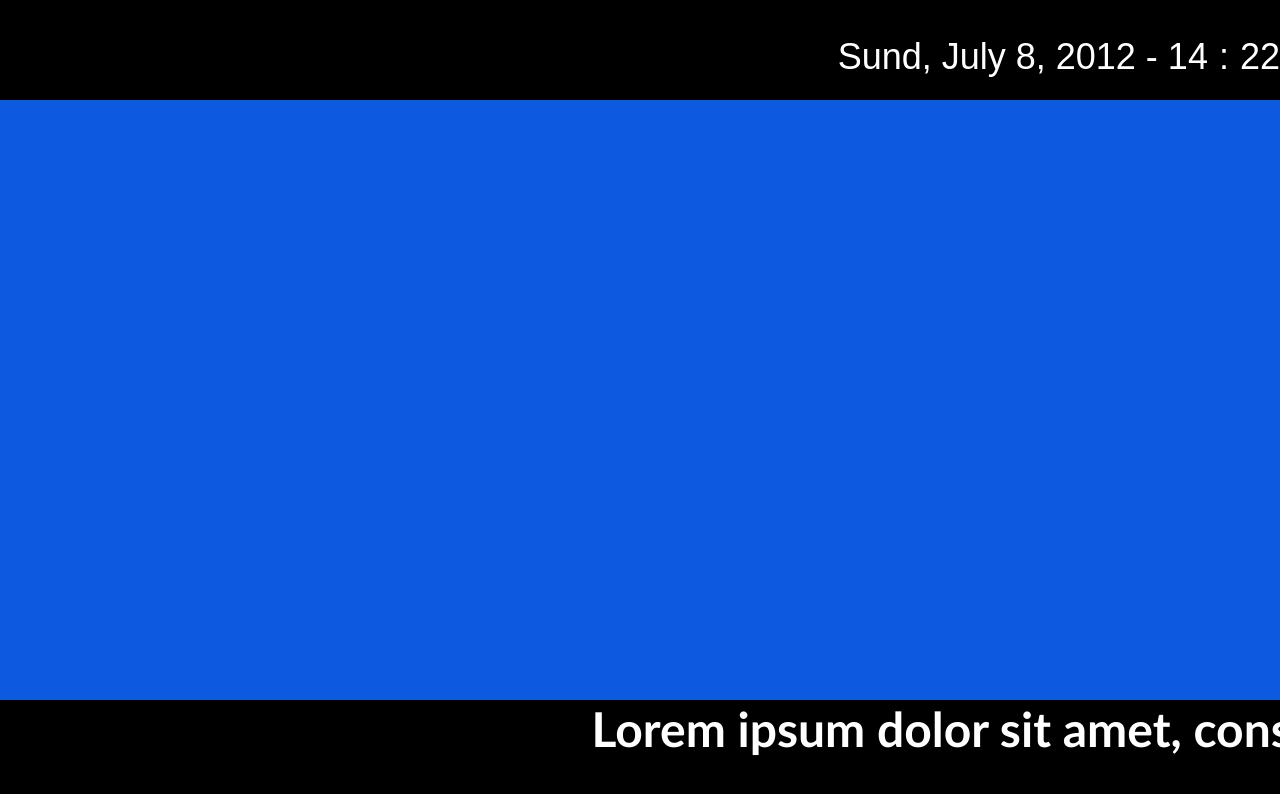
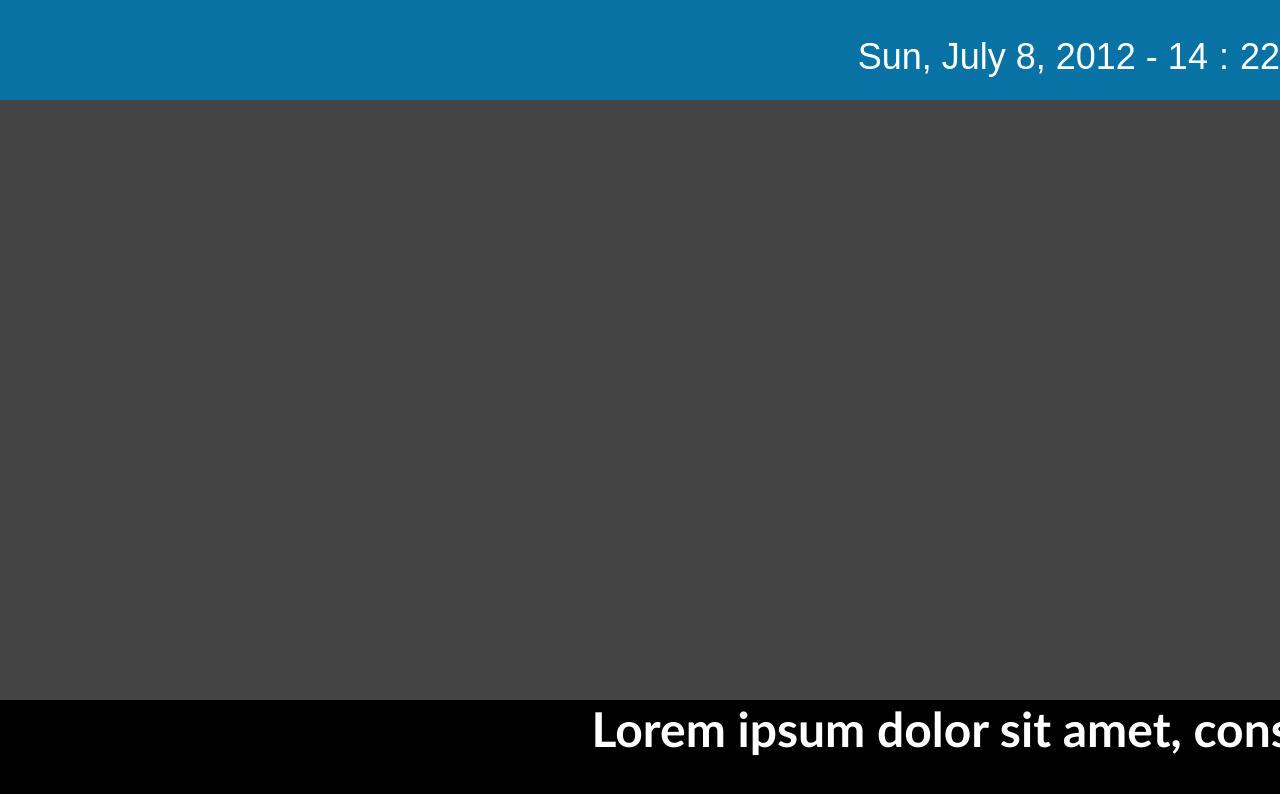
Before and after one commit to scottorwig/animation_workshop, a plain HTML site: page static_playground.html in a window 1280 px wide. Drawn offline with Linux system fonts and the light colour scheme.

Commit message:
Updated color scheme

```diff
--- a/jquery-scroller-playground.html
+++ b/static_playground.html
@@ -7,7 +7,7 @@
 <meta name="keywords" content="jquery, scroller, plugin, max, vergelli" />
 <style type="text/css">
 	body{
-		background-color: #0D5AE1;
+		background-color: #444444;
 		font-family: Arial, Helvetica, sans-serif;
 	}
 	/* CSS for the scrollers */
@@ -39,7 +39,7 @@
 	top: 0px;
 	left: 0px;
 	width: 100%;
-	background-color: black;
+	background-color: #0972A5;
 	}
 
 #Date{
@@ -64,7 +64,7 @@ ul li {
 $(document).ready(function() {
 // Create two variable with the names of the months and days in an array
 var monthNames = [ "January", "February", "March", "April", "May", "June", "July", "August", "September", "October", "November", "December" ];
-var dayNames= ["Sund","Mon","Tue","Wed","Thu","Fri","Sat"]
+var dayNames= ["Sun","Mon","Tue","Wed","Thu","Fri","Sat"]
 
 // Create a newDate() object
 var newDate = new Date();
```
